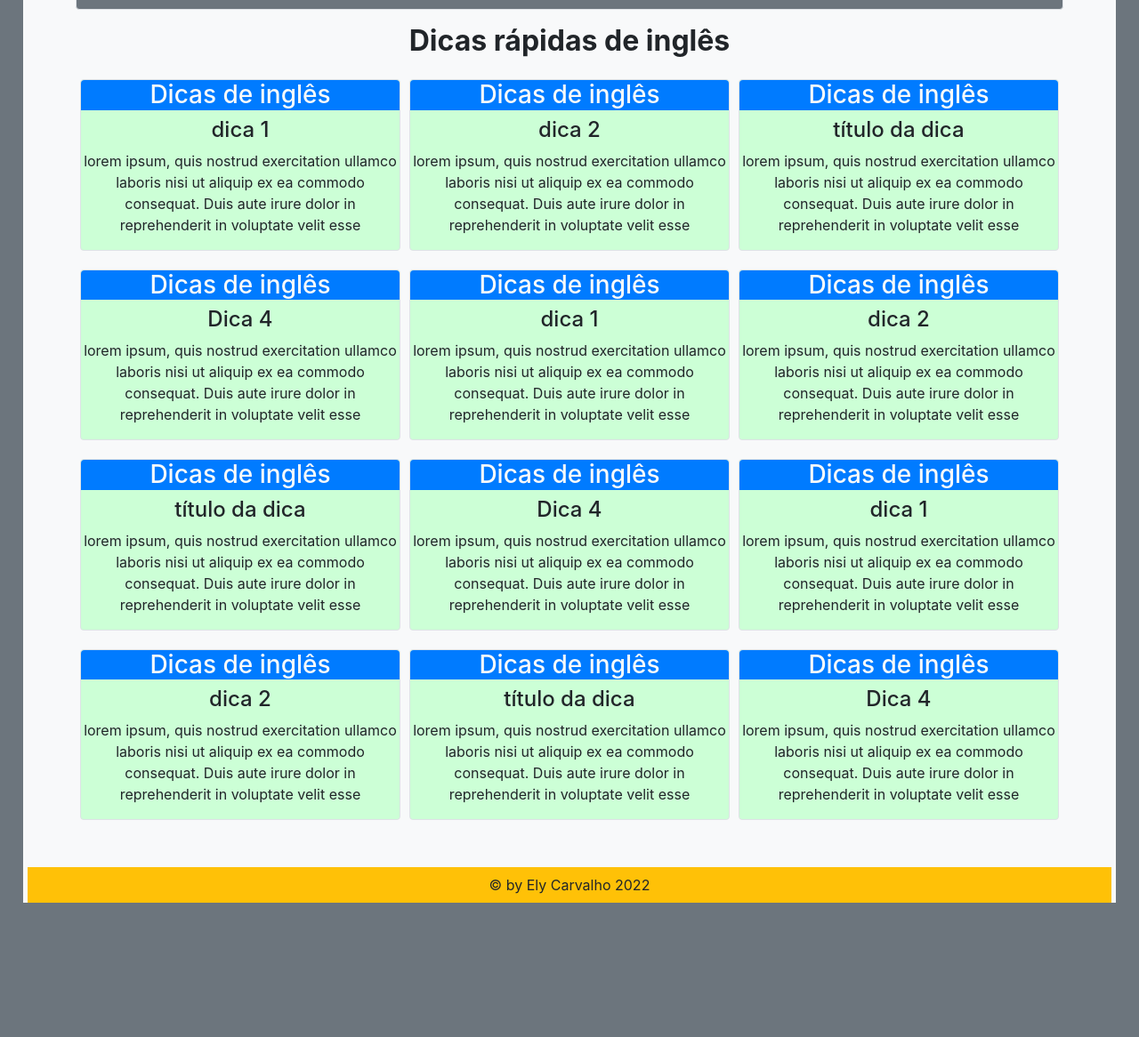
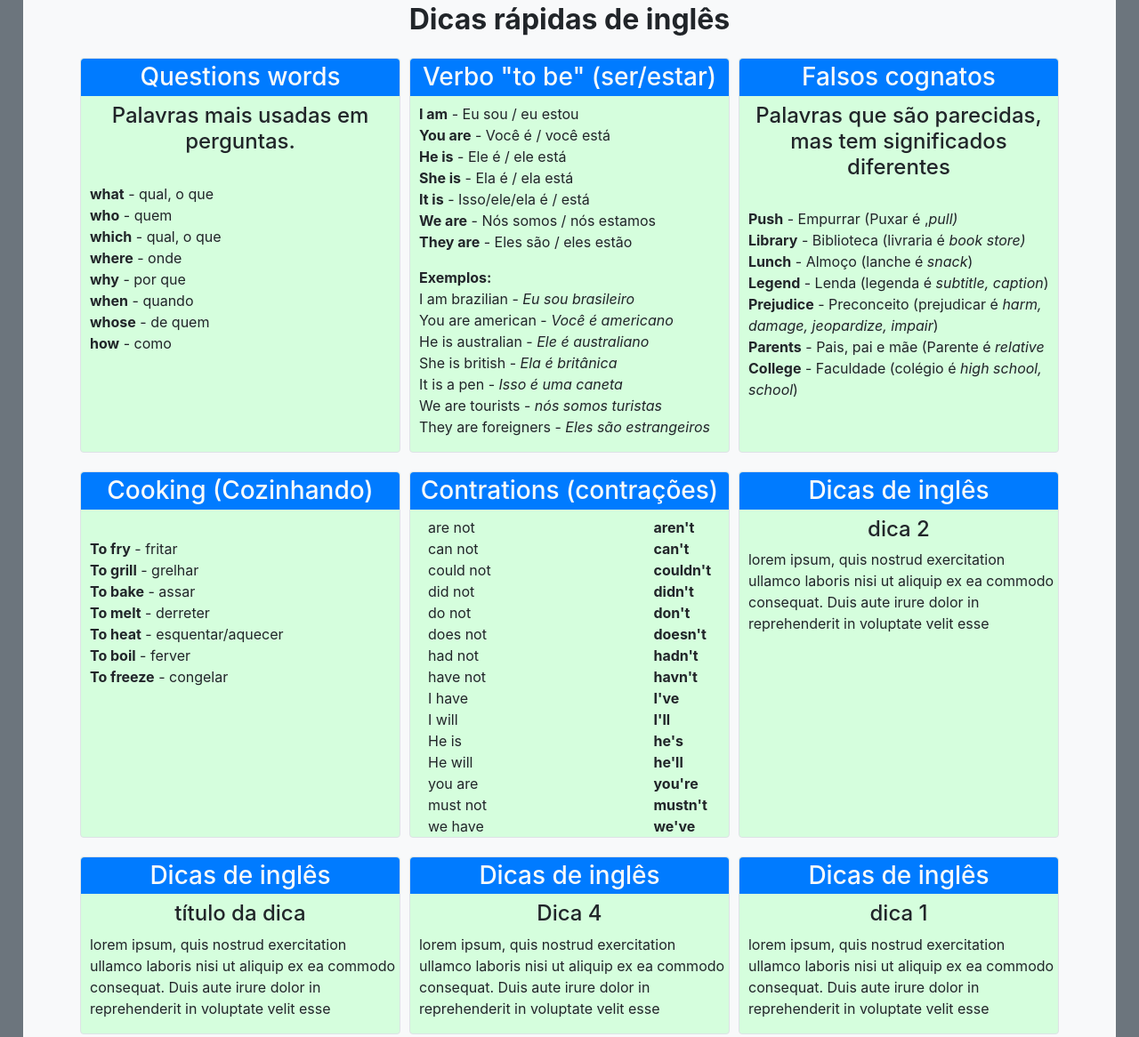
Before and after one commit to elycarvalho/site-prof-gleice, a plain HTML site: page dicas-da-prof_BOOTSTRAP/dicas-ingles.html in a window 1280 px wide. Shown: the part 252-1418 px from the top of the page at 89% size. Before the commit the page ends 1267 px from the top, so only its background shows below. Drawn offline with nearby package versions, Linux system fonts and the light colour scheme.

Commit message:
Add files via upload

```diff
--- a/dicas-da-prof_BOOTSTRAP/css/style.css
+++ b/dicas-da-prof_BOOTSTRAP/css/style.css
@@ -30,7 +30,15 @@ footer{
 
 /***** configurações dos cards de dicas *****/
 .card-dicas{
-	background-color: #ccffd6;
+	background-color: #D5FEDD;
 	width: 360px;
 	margin: 5px;
 }
+
+.card-dicas h3, .card-dicas h4{
+	text-align: center;
+}
+
+.card-dicas p{
+	padding-left: 10px;
+}
--- a/dicas-da-prof_BOOTSTRAP/dicas-ingles.html
+++ b/dicas-da-prof_BOOTSTRAP/dicas-ingles.html
@@ -53,16 +53,145 @@
           <p>
             Espaço para publicidade
           <br>
-            lorem ipsum, quis nostrud exercitation ullamco laboris nisi ut aliquip ex ea commodo
-            consequat. Duis aute irure dolor in reprehenderit in voluptate velit esse
+            Espaço destinado a propaganda
           </p>
         </div><!-- fim propaganda -->
 
         <h2 class="font-weight-bold text-center mt-3">Dicas rápidas de inglês</h2>
         <div class="container align-self-center"><!-- inicio container dicas -->
-          <div class="row d-flex justify-content-center text-center"><!--inicio row dicas -->
+          <div class="row d-flex justify-content-center"><!--inicio row dicas -->
             <div class="card-dicas border rounded mt-3">
-                <h3 class="bg-primary rounded-top text-light">Dicas de inglês</h3>
+              <h3 class="bg-primary rounded-top text-light p-1">Questions words</h3>
+              <h4>Palavras mais usadas em perguntas.</h4><br>
+              <p>
+                <strong>what</strong> - qual, o que<br>
+                <strong>who</strong> - quem<br>
+                <strong>which</strong> - qual, o que<br>
+                <strong>where</strong> - onde<br>
+                <strong>why</strong> - por que<br>
+                <strong>when</strong> - quando<br>
+                <strong>whose</strong> - de quem<br>
+                <strong>how</strong> - como<br>
+              </p>
+            </div>
+
+            <div class="card-dicas border rounded mt-3">
+              <h3 class="bg-primary rounded-top text-light p-1">Verbo "to be" (ser/estar)</h3>
+              <p>
+                <strong>I am</strong> - Eu sou / eu estou<br>
+                <strong>You are</strong> - Você é / você está<br>
+                <strong>He is</strong> - Ele é / ele está<br>
+                <strong>She is</strong> - Ela é / ela está<br>
+                <strong>It is</strong> - Isso/ele/ela é / está<br>
+                <strong>We are</strong> - Nós somos / nós estamos<br>
+                <strong>They are</strong> - Eles são / eles estão<br>
+              </p>
+              <p>
+                <strong>Exemplos:</strong><br>
+                I am brazilian - <cite>Eu sou brasileiro</cite><br>
+                You are american - <cite>Você é americano</cite><br>
+                He is australian - <cite>Ele é australiano</cite><br>
+                She is british - <cite>Ela é britânica</cite><br>
+                It is a pen - <cite>Isso é uma caneta</cite><br>
+                We are tourists - <cite>nós somos turistas</cite><br>
+                They are foreigners - <cite>Eles são estrangeiros</cite><br>
+              </p>
+            </div>
+
+            <div class="card-dicas border rounded mt-3">
+              <h3 class="bg-primary rounded-top text-light p-1">Falsos cognatos</h3>
+              <h4>Palavras que são parecidas, mas tem significados diferentes</h4><br>
+              <p>
+                <strong>Push</strong> - Empurrar  (Puxar é ,<cite>pull)</cite><br>
+                <strong>Library</strong> - Biblioteca  (livraria é <cite>book store)</cite><br>
+                <strong>Lunch</strong> - Almoço  (lanche é <cite>snack</cite>)<br>
+                <strong>Legend</strong> - Lenda  (legenda é <cite>subtitle, caption</cite>)<br>
+                <strong>Prejudice</strong> - Preconceito  (prejudicar é <cite>harm, damage, jeopardize, impair</cite>)<br>
+                <strong>Parents</strong> - Pais, pai e mãe  (Parente é <cite>relative</cite><br>
+                <strong>College</strong> - Faculdade  (colégio é <cite>high school, school</cite>)<br>
+              </p>
+            </div>
+
+            <div class="card-dicas border rounded mt-3">
+              <h3 class="bg-primary rounded-top text-light p-1">Cooking (Cozinhando)</h3>
+              <p><br>
+                <strong>To fry</strong> - fritar<br>
+                <strong>To grill</strong> - grelhar<br>
+                <strong>To bake</strong> - assar<br>
+                <strong>To melt</strong> - derreter<br>
+                <strong>To heat</strong> - esquentar/aquecer<br>
+                <strong>To boil</strong> - ferver<br>
+                <strong>To freeze</strong> - congelar<br>
+              </p>
+            </div>
+
+            <div class="card-dicas border rounded mt-3">
+              <h3 class="bg-primary rounded-top text-light p-1">Contrations (contrações)</h3>
+              <div style="float:left; margin-left: 20px;">
+                are not<br>
+                can not<br>
+                could not<br>
+                did not<br>
+                do not<br>
+                does not<br>
+                had not<br>
+                have not<br>
+                I have<br>
+                I will<br>
+                He is<br>
+                He will<br>
+                you are<br>
+                must not<br>
+                we have<br>
+              </div>
+              <div style="float:right; margin-right: 20px">
+                <strong>aren't</strong><br>
+                <strong>can't</strong><br>
+                <strong>couldn't</strong><br>
+                <strong>didn't</strong><br>
+                <strong>don't</strong><br>
+                <strong>doesn't</strong><br>
+                <strong>hadn't</strong><br>
+                <strong>havn't</strong><br>
+                <strong>I've</strong><br>
+                <strong>I'll</strong><br>
+                <strong>he's</strong><br>
+                <strong>he'll</strong><br>
+                <strong>you're</strong><br>
+                <strong>mustn't</strong><br>
+                <strong>we've</strong><br>
+              </div>
+            </div>
+
+            <div class="card-dicas border rounded mt-3">
+              <h3 class="bg-primary rounded-top text-light p-1">Dicas de inglês</h3>
+              <h4>dica 2</h4>
+              <p>
+                  lorem ipsum, quis nostrud exercitation ullamco laboris nisi ut aliquip ex ea commodo
+                  consequat. Duis aute irure dolor in reprehenderit in voluptate velit esse
+              </p>
+            </div>
+
+            <div class="card-dicas border rounded mt-3">
+              <h3 class="bg-primary rounded-top text-light p-1">Dicas de inglês</h3>
+              <h4>título da dica</h4>
+              <p>
+                  lorem ipsum, quis nostrud exercitation ullamco laboris nisi ut aliquip ex ea commodo
+                  consequat. Duis aute irure dolor in reprehenderit in voluptate velit esse
+              </p>
+            </div>
+
+            <div class="card-dicas border rounded mt-3">
+              <h3 class="bg-primary rounded-top text-light p-1">Dicas de inglês</h3>
+              <h4>Dica 4</h4>
+              <p>
+                  lorem ipsum, quis nostrud exercitation ullamco laboris nisi ut aliquip ex ea commodo
+                  consequat. Duis aute irure dolor in reprehenderit in voluptate velit esse
+              </p>
+            </div>
+
+            <div class="card-dicas border rounded mt-3">
+              <h3 class="bg-primary rounded-top text-light p-1">Dicas de inglês</h3>
               <h4>dica 1</h4>
               <p>
                   lorem ipsum, quis nostrud exercitation ullamco laboris nisi ut aliquip ex ea commodo
@@ -71,7 +200,7 @@
             </div>
 
             <div class="card-dicas border rounded mt-3">
-                <h3 class="bg-primary rounded-top text-light">Dicas de inglês</h3>
+              <h3 class="bg-primary rounded-top text-light p-1">Dicas de inglês</h3>
               <h4>dica 2</h4>
               <p>
                   lorem ipsum, quis nostrud exercitation ullamco laboris nisi ut aliquip ex ea commodo
@@ -80,7 +209,7 @@
             </div>
 
             <div class="card-dicas border rounded mt-3">
-                <h3 class="bg-primary rounded-top text-light">Dicas de inglês</h3>
+              <h3 class="bg-primary rounded-top text-light p-1">Dicas de inglês</h3>
               <h4>título da dica</h4>
               <p>
                   lorem ipsum, quis nostrud exercitation ullamco laboris nisi ut aliquip ex ea commodo
@@ -89,79 +218,7 @@
             </div>
 
             <div class="card-dicas border rounded mt-3">
-                <h3 class="bg-primary rounded-top text-light">Dicas de inglês</h3>
-                <h4>Dica 4</h4>
-                <p>
-                  lorem ipsum, quis nostrud exercitation ullamco laboris nisi ut aliquip ex ea commodo
-                  consequat. Duis aute irure dolor in reprehenderit in voluptate velit esse
-                </p>
-              </div>
-
-              <div class="card-dicas border rounded mt-3">
-                <h3 class="bg-primary rounded-top text-light">Dicas de inglês</h3>
-                <h4>dica 1</h4>
-                <p>
-                  lorem ipsum, quis nostrud exercitation ullamco laboris nisi ut aliquip ex ea commodo
-                  consequat. Duis aute irure dolor in reprehenderit in voluptate velit esse
-                </p>
-              </div>
-
-              <div class="card-dicas border rounded mt-3">
-                <h3 class="bg-primary rounded-top text-light">Dicas de inglês</h3>
-                <h4>dica 2</h4>
-                <p>
-                  lorem ipsum, quis nostrud exercitation ullamco laboris nisi ut aliquip ex ea commodo
-                  consequat. Duis aute irure dolor in reprehenderit in voluptate velit esse
-                </p>
-              </div>
-
-              <div class="card-dicas border rounded mt-3">
-                <h3 class="bg-primary rounded-top text-light">Dicas de inglês</h3>
-                <h4>título da dica</h4>
-                <p>
-                  lorem ipsum, quis nostrud exercitation ullamco laboris nisi ut aliquip ex ea commodo
-                  consequat. Duis aute irure dolor in reprehenderit in voluptate velit esse
-                </p>
-              </div>
-
-              <div class="card-dicas border rounded mt-3">
-                <h3 class="bg-primary rounded-top text-light">Dicas de inglês</h3>
-                <h4>Dica 4</h4>
-                <p>
-                  lorem ipsum, quis nostrud exercitation ullamco laboris nisi ut aliquip ex ea commodo
-                  consequat. Duis aute irure dolor in reprehenderit in voluptate velit esse
-                </p>
-              </div>
-
-              <div class="card-dicas border rounded mt-3">
-                <h3 class="bg-primary rounded-top text-light">Dicas de inglês</h3>
-                <h4>dica 1</h4>
-                <p>
-                  lorem ipsum, quis nostrud exercitation ullamco laboris nisi ut aliquip ex ea commodo
-                  consequat. Duis aute irure dolor in reprehenderit in voluptate velit esse
-                </p>
-              </div>
-
-              <div class="card-dicas border rounded mt-3">
-                <h3 class="bg-primary rounded-top text-light">Dicas de inglês</h3>
-                <h4>dica 2</h4>
-                <p>
-                  lorem ipsum, quis nostrud exercitation ullamco laboris nisi ut aliquip ex ea commodo
-                  consequat. Duis aute irure dolor in reprehenderit in voluptate velit esse
-                </p>
-              </div>
-
-              <div class="card-dicas border rounded mt-3">
-                <h3 class="bg-primary rounded-top text-light">Dicas de inglês</h3>
-                <h4>título da dica</h4>
-                <p>
-                  lorem ipsum, quis nostrud exercitation ullamco laboris nisi ut aliquip ex ea commodo
-                  consequat. Duis aute irure dolor in reprehenderit in voluptate velit esse
-                </p>
-              </div>
-
-              <div class="card-dicas border rounded mt-3">
-                <h3 class="bg-primary rounded-top text-light">Dicas de inglês</h3>
+              <h3 class="bg-primary rounded-top text-light p-1">Dicas de inglês</h3>
               <h4>Dica 4</h4>
               <p>
                   lorem ipsum, quis nostrud exercitation ullamco laboris nisi ut aliquip ex ea commodo
@@ -172,7 +229,7 @@
         </div><!-- fim container dicas -->
       </div>
 
-      <footer class="col-md text-center bg-warning p-2 mt-5">
+      <footer class="col-md text-center bg-warning p-2 mt-5 font-weight-bold">
               &copy by Ely Carvalho 2022
       </footer><!-- inicio bloco principal -->
     </div><!-- fim bloco prinicipal -->
```
Also changed, not shown: dicas-da-prof_BOOTSTRAP/atividades.html (+1 -1 lines), dicas-da-prof_BOOTSTRAP/contato.html (+1 -1 lines), dicas-da-prof_BOOTSTRAP/dicas-port.html (+1 -1 lines), dicas-da-prof_BOOTSTRAP/index.html (+1 -1 lines), dicas-da-prof_BOOTSTRAP/jogos.html (+1 -1 lines). Lines whose indentation alone changed are shown as unchanged.
